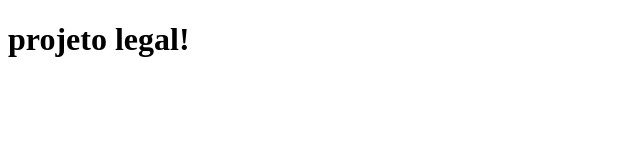
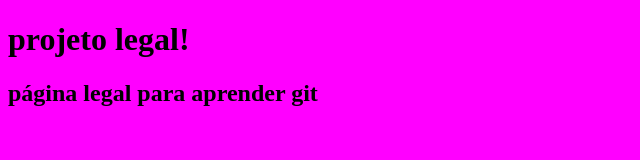
Before and after one commit to renatatarnowski/teste-github, a plain HTML site: page index.html in a window 1280 px wide. Shown: the whole page, without its empty margins (0-640 px from the left). Drawn offline with Linux system fonts and the light colour scheme.

Commit message:
adicionado  um subtitulo,cor da fonte e cor do fundo

```diff
--- a/index.html
+++ b/index.html
@@ -6,7 +6,8 @@
     <meta http-equiv="X-UA-Compatible" content="ie=edge">
     <title>projeto legal</title>
 </head>
-<body>
+<body style="background-color:fuchsia; color: rgb(0, 0, 0)">
     <h1>projeto legal!</h1>
+    <h2>página legal para aprender git</h2>
 </body>
 </html>
```
